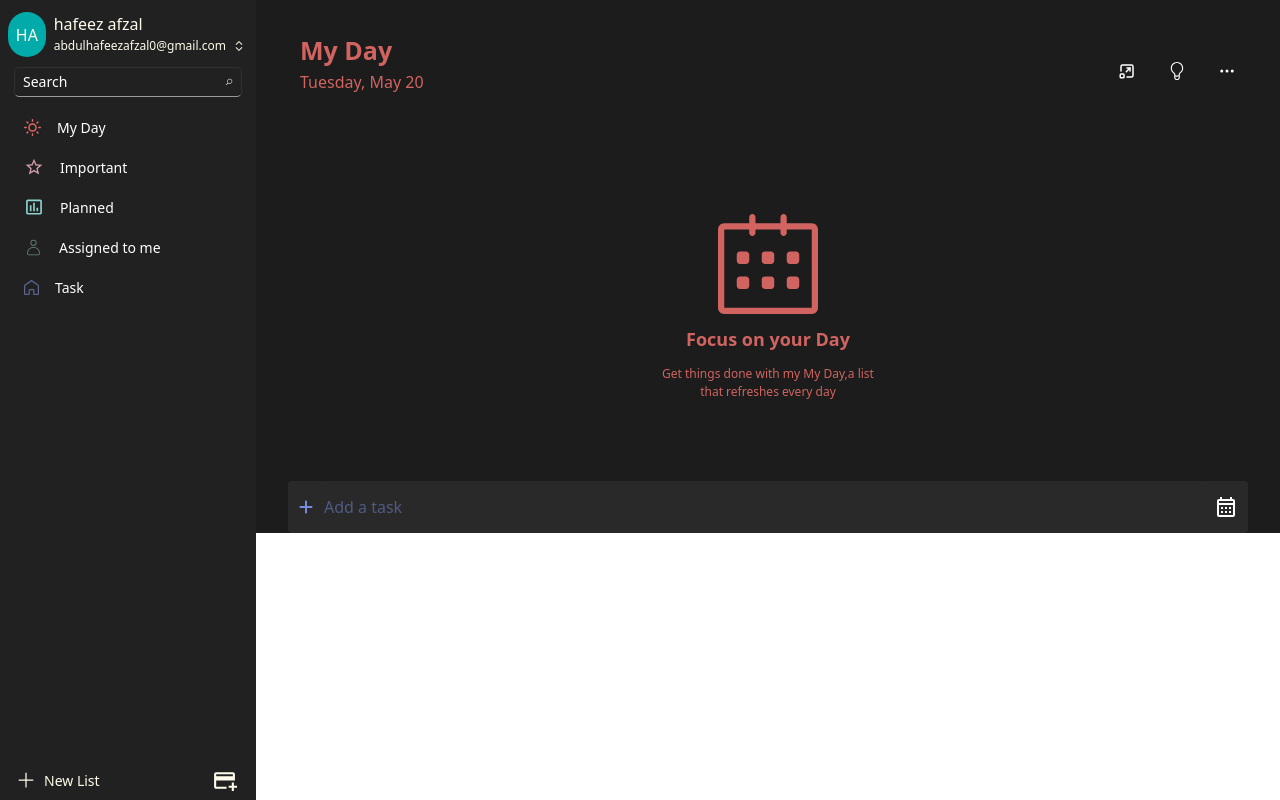
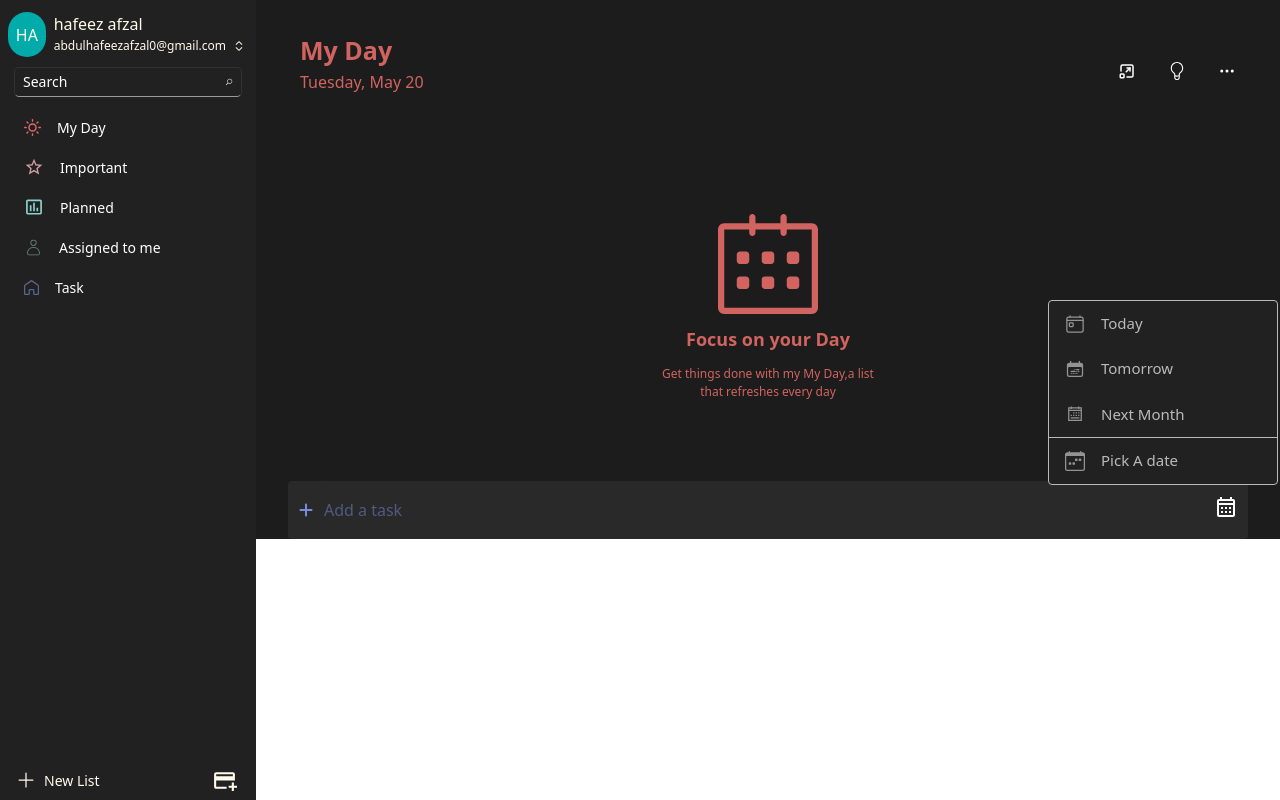
Before and after one commit to Salmanafzal8/Microdoft-Todo, a React (Vite) app: page /myday in a window 1280 px wide. Both pictures are taken after a click on the button 1226 px from the left and 506 px from the top of the page. Built offline with nearby package versions, Linux system fonts and the light colour scheme.

Commit message:
calendar added and drop down

```diff
--- a/package.json
+++ b/package.json
@@ -12,6 +12,7 @@
   "dependencies": {
     "@tailwindcss/vite": "^4.1.7",
     "react": "^19.1.0",
+    "react-datepicker": "^8.4.0",
     "react-dom": "^19.1.0",
     "react-icons": "^5.5.0",
     "react-router-dom": "^7.6.0"
--- a/src/Components/InputTodo/index.jsx
+++ b/src/Components/InputTodo/index.jsx
@@ -1,20 +1,43 @@
-
-import React, { useState } from "react";
+import React, { useState, useRef, useEffect } from "react";
 import { FaPlus, FaRegCircle } from "react-icons/fa6";
 import { MdOutlineCalendarMonth } from "react-icons/md";
+import { IoTodayOutline } from "react-icons/io5";
+import { HiCalendarDateRange } from "react-icons/hi2";
+import { LiaCalendarWeekSolid } from "react-icons/lia";
+import { BsCalendarWeek } from "react-icons/bs";
+import DatePicker from "react-datepicker";
+import "react-datepicker/dist/react-datepicker.css";
 
 const InputTodo = ({ inputText, handleInputChange, add }) => {
+  const [selectedDate, setSelectedDate] = useState(new Date());
+  const [showCalendar, setShowCalendar] = useState(false);
   const [isInputFocused, setIsInputFocused] = useState(false);
+  const [showDropdown, setShowDropdown] = useState(false);
+  const dropdownRef = useRef(null);
+
+  useEffect(() => {
+    const disabledropdown = (event) => {
+      if (dropdownRef.current && !dropdownRef.current.contains(event.target)) {
+        setShowDropdown(false);
+        setShowCalendar(false); // dropdown close ho tou calendar bhi close
+      }
+    };
+    if (showDropdown) {
+      document.addEventListener("mousedown", disabledropdown);
+    }
+    return () => {
+      document.removeEventListener("mousedown", disabledropdown);
+    };
+  }, [showDropdown]);
+
   return (
-    <div className="bg-[#292929] hover:bg-[#343435] py-1 flex flex-row rounded mt-[80px]">
-
+    <div className="bg-[#292929] hover:bg-[#343435] py-1 flex flex-row rounded mt-[80px] relative">
       <button className="hover:bg-[#343435]">
         {isInputFocused ? (
           <FaRegCircle className="text-[#788cde] text-2xl mx-[12px]" />
         ) : (
-          <FaPlus className="text-[#788cde] mx-[10px] " />
+          <FaPlus className="text-[#788cde] mx-[10px]" />
         )}
-
       </button>
 
       <input
@@ -35,14 +58,76 @@ const InputTodo = ({ inputText, handleInputChange, add }) => {
           if (e.key === "Enter") add();
         }}
       />
-      {inputText === "" ? (
-        ""
-      ) : (
-        <button>
-        <MdOutlineCalendarMonth className="text-[#ffffff] text-2xl mx-[10px] my-[10px] z-50" />
-        </button>
+
+      {inputText !== "" && (
+        <div className="relative">
+          <button onClick={() => setShowDropdown((prev) => !prev)}>
+            <MdOutlineCalendarMonth className="text-[#ffffff] text-2xl mx-[10px] my-[10px] z-50" />
+          </button>
+
+          {showDropdown && (
+            <div
+              ref={dropdownRef}
+              className="absolute bottom-[50px] right-[-30px] z-50 bg-[#212121] border text-[#bbbaba] rounded min-w-[230px] flex flex-col text-sm overflow-hidden transition-all duration-300 ease-in-out transform origin-top"
+            >
+              <ul className="w-full">
+                <li
+                  className="hover:bg-[#3d3d3d] text-[15px] py-3 px-4 flex items-center gap-4 cursor-pointer"
+                  onClick={() => {
+                    setSelectedDate(new Date());
+                    setShowCalendar(true);
+                  }}
+                >
+                  <IoTodayOutline className="opacity-75 size-[20px]" />
+                  Today
+                </li>
+                <li
+                  className="hover:bg-[#3d3d3d] text-[15px] py-3 px-4 flex items-center gap-4 cursor-pointer"
+                  onClick={() => {
+                    const tomorrow = new Date();
+                    tomorrow.setDate(tomorrow.getDate() + 1);
+                    setSelectedDate(tomorrow);
+                    setShowCalendar(true);
+                  }}
+                >
+                  <HiCalendarDateRange className="opacity-75 size-[20px]" />
+                  Tomorrow
+                </li>
+                <li
+                  className="hover:bg-[#3d3d3d] text-[15px] py-3 px-4 border-b flex items-center gap-4 cursor-pointer"
+                  onClick={() => {
+                    const nextMonth = new Date();
+                    nextMonth.setMonth(nextMonth.getMonth() + 1);
+                    setSelectedDate(nextMonth);
+                    setShowCalendar(true);
+                  }}
+                >
+                  <LiaCalendarWeekSolid className="opacity-75 size-[20px]" />
+                  Next Month
+                </li>
+                <li
+                  className="hover:bg-[#3d3d3d] text-[15px] py-3 px-4 flex items-center gap-4 cursor-pointer"
+                  onClick={() => {
+                    setShowCalendar(true);
+                  }}
+                >
+                  <BsCalendarWeek className="opacity-75 size-[20px]" />
+                  Pick A date
+                </li>
+                {showCalendar && (
+                  <div className="p-2">
+                    <DatePicker className="bg"
+                      selected={selectedDate}
+                      onChange={(date) => setSelectedDate(date)}
+                      inline
+                    />
+                  </div>
+                )}
+              </ul>
+            </div>
+          )}
+        </div>
       )}
-
     </div>
   );
 };
```
Also changed, not shown: src/Layout/Sidebar/index.jsx (+5 -9 lines), 1 other file (tests, documents, lock files or other folders).
